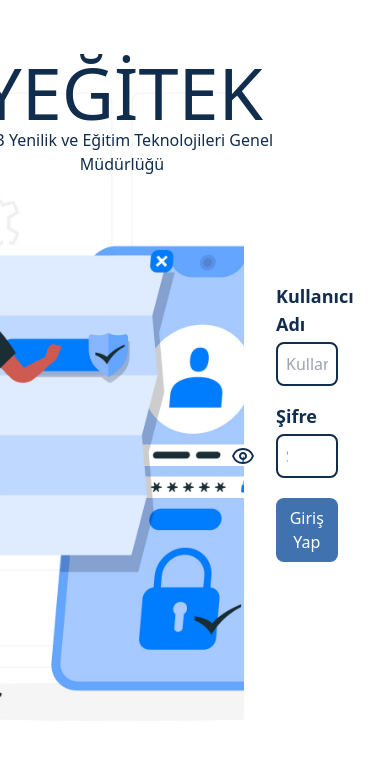
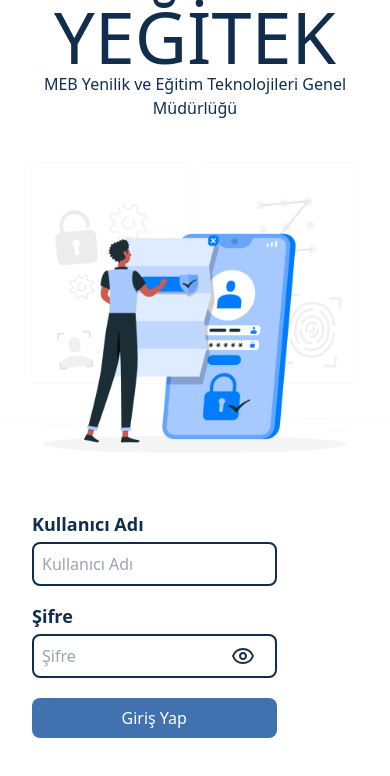
Before and after one commit to erdemgeleri/frontend-degerlendirme-platformu, a React (Vite) app: page / in a window 390 px wide. Shown: the top 776 px of the page. Built offline with nearby package versions, Linux system fonts and the light colour scheme.

Commit message:
Yükleme 10

```diff
--- a/src/components/PrivateRoute.jsx
+++ b/src/components/PrivateRoute.jsx
@@ -12,10 +12,9 @@
   }
 
   if (role !== requiredRole) {
-    console.log(`Role mismatch: Expected ${requiredRole}, but got ${role}`);
     return <NotFoundUrlPage />;
   }
-
+ console.log({role});
   return element;
 };
 
--- a/src/pages/loginPage/loginPage.jsx
+++ b/src/pages/loginPage/loginPage.jsx
@@ -64,23 +64,24 @@
   };
 
   return (
-    <div className="flex overflow-hidden h-screen">
+    <div className="md:grid  md:grid-cols-2 overflow-hidden">
       {/* Resim ve Üzerindeki Yazı */}
-      <div className='relative flex items-center justify-center w-full md:w-1/2 h-full'>
+      <div className='relative flex flex-col  items-center justify-center w-full h-full  md:block '>
+      <div className="text-center">
+          <p className='mx-10 text-customBluee text-7xl'>YEĞİTEK</p>
+          <p className='text-customBluee text-base'>MEB Yenilik ve Eğitim Teknolojileri Genel Müdürlüğü</p>
+        </div>
         <img
           src={aImage}
           alt="Description of the image"
-          className="absolute inset-0 w-full h-full object-cover scale-100 transition-transform duration-300 ease-in-out"
+          className="flex owerflow-hidden "
         />
-        <div className="absolute top-4 left-1/2 transform -translate-x-1/2 mt-10 text-center">
-          <p className='mx-10 text-customBluee text-7xl'>YEĞİTEK</p>
-          <p className='text-customBluee text-base'>MEB Yenilik ve Eğitim Teknolojileri Genel Müdürlüğü</p>
-        </div>
+
       </div>
 
 
       {/* Giriş Formu */}
-      <div className="flex flex-col w-1/2 h-full items-center justify-center px-8">
+      <div className="flex flex-col w-full h-full items-center justify-center px-8">
         <div className="w-full max-w-sm">
           <label htmlFor="username" className="block text-lg font-bold mb-1 text-customBluee">Kullanıcı Adı</label>
           <input
--- a/src/pages/moderatorPage/examsPageComponents/examsPage.jsx
+++ b/src/pages/moderatorPage/examsPageComponents/examsPage.jsx
@@ -27,11 +27,11 @@
                     <div>
                         <div>
                             <p className="font-bold">Soru Ekle</p>
-                            <input className="border border-black py-10 px-96 rounded-3xl" placeholder="Yazınız"></input>
+                            <input className="border border-black py-10 px-96 rounded-xl" placeholder="Yazınız"></input>
                         </div>
                         <div>
                             <p className="font-bold">Cevap Ekle</p>
-                            <input className="border border-black py-10 px-96 rounded-3xl justify-center" placeholder="Yazınız"></input>
+                            <input className="border border-black py-10 px-96 rounded-xl justify-center" placeholder="Yazınız"></input>
                         </div>
                         <button className="border border-black px-5 py-5 m-10">Cevap Anahtarı Eklemek İçin Tıklayınız</button>
                     </div>
```
